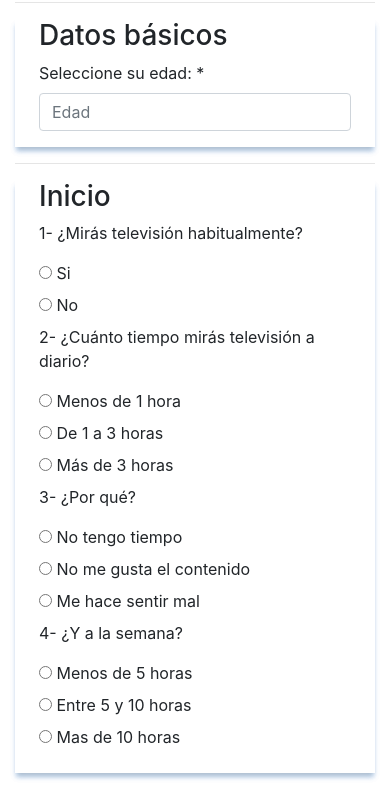
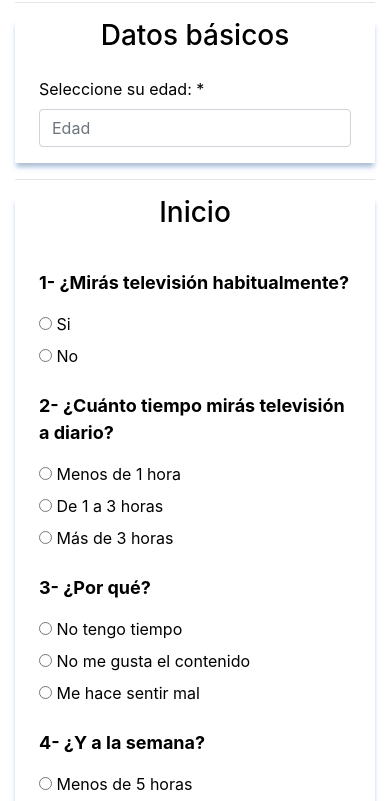
Before and after one commit to kslotes/Encuesta-IHC, a plain HTML site: page index.html in a window 390 px wide. Shown: the part 182-983 px from the top of the page. Drawn offline with nearby package versions, Linux system fonts and the light colour scheme.

Commit message:
@media-query + contraste <body>

```diff
--- a/styles.css
+++ b/styles.css
@@ -1,4 +1,9 @@
-.h3 {
+body {
+    color: black;
+    background-color: white;
+}
+
+h3 {
     margin-bottom: 1.5rem;
 }
 
@@ -22,3 +27,26 @@
     box-shadow: 0 5px 5px -2px rgba(156, 156, 156, 0.5), 0 5px 5px -1px rgb(0 123 255 / 25%);
     padding: 0 1.5rem 1rem 1.5rem;
 }
+
+
+/* On screens that are 992px or less, set the background color to blue */
+
+@media screen and (max-width: 767px) {
+    h3 {
+        text-align: center;
+    }
+    fieldset p {
+        font-size: 18px;
+        font-weight: bold;
+        margin-top: 1rem;
+    }
+}
+
+
+/* MOTO G4 */
+
+@media screen and (max-width: 400px) {
+    body {
+        font-size: 16px;
+    }
+}
```
